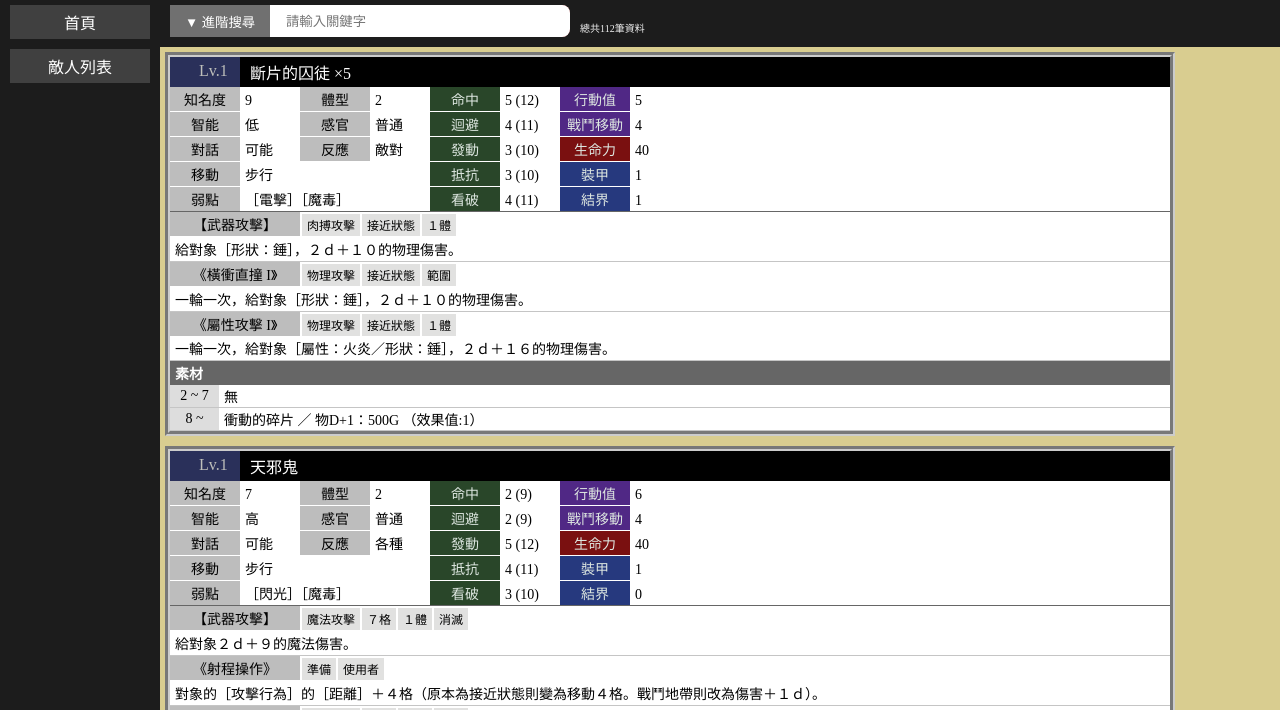
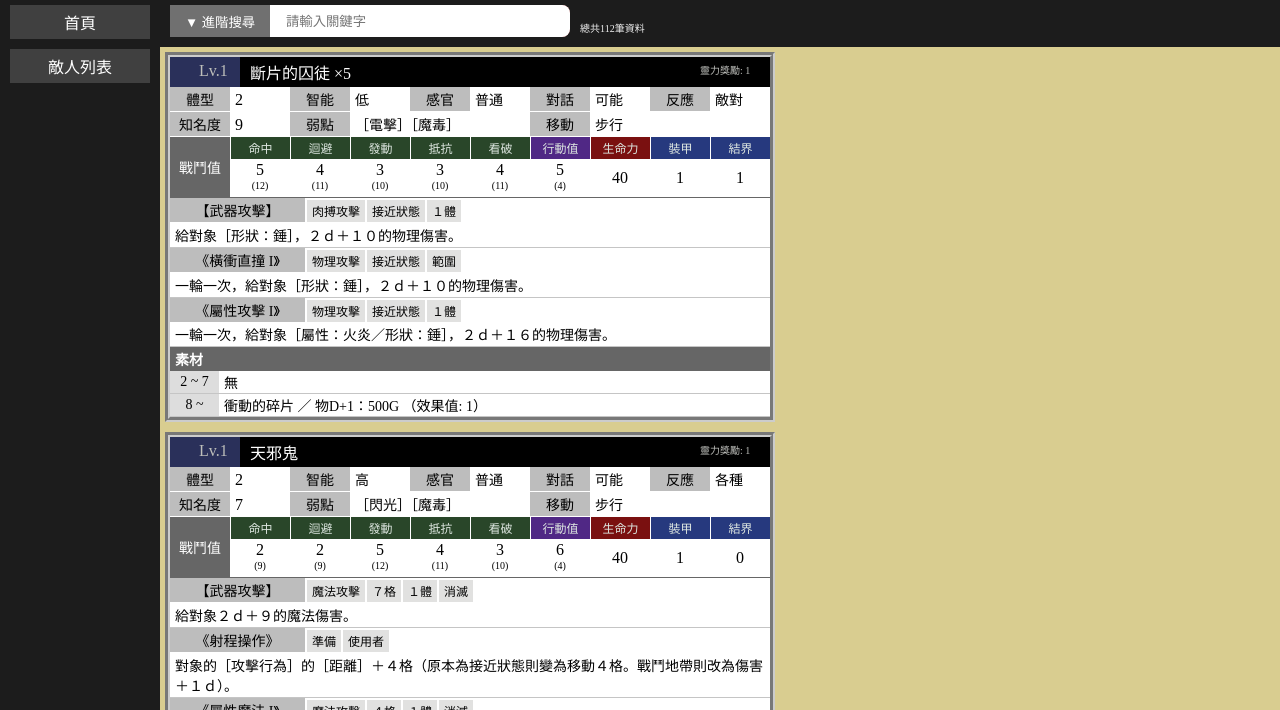
Before and after one commit to hazmole/kamigakari-database, a plain HTML site: page enemy-list.html in a window 1280 px wide. Shown: the part 90-800 px from the top of the page. Drawn offline with Linux system fonts and the light colour scheme; a web font is replaced by a local one.

Commit message:
20221007: update UI Layout

```diff
--- a/css/global.css
+++ b/css/global.css
@@ -2,9 +2,8 @@
 	display: flex;
 	flex-wrap: wrap;
 }
-.row.baseline {
-	align-items: baseline;
-}
+.row.nowrap { flex-wrap: nowrap; }
+.row.baseline { align-items: baseline; }
 
 button { cursor: pointer; }
 button:hover {
--- a/css/item-card.css
+++ b/css/item-card.css
@@ -34,27 +34,24 @@
 .rowField:not(:last-child) .tags { margin-bottom: 1px;}
 
 .rowField .title {
-	width: 70px;
+	width: 60px;
 
 	background-color: #bdbdbd;
 	text-align: center;
 	font-weight: normal;
 }
 .rowField .title { padding: 2px 0px; }
-.rowField .value { padding: 2px 5px; }
+.rowField .value { padding: 2px 5px; width: 60px; }
 .rowField .value.Short { width: 50px; }
-.rowField .value.Long  { width: 120px; }
+.rowField .value.Long  { width: 170px; }
 
-.rowField .title.green { background: #294629; color: #dee7e1; }
-.rowField .title.purple { background: #502885; color: #dee7e1; }
-.rowField .title.red { background: #7a1010; color: #dee7e1; }
-.rowField .title.blue { background: #26397e; color: #dee7e1; }
+.rowField .title.dark { background: #666; color: white; }
 
 
 /* Enemy Custom */
 .Enemy-Item {
-	max-width: 1000px;
-	min-width: 350px;
+	max-width: 600px;
+	min-width: 300px;
 }
 .Enemy-Level {
 	padding: 5px 7px 0 3px;
@@ -80,16 +77,36 @@
 	margin: 0 10px;
 	background-color: black;
 }
+.Enemy-ManaReward {
+	margin-left: auto;
+	padding: 5px;
+	width: 65px;
+	color: #bebfbb;
+	font-size: 10px;
+}
 
-.Enemy-Infos { width: 260px; }
-.Enemy-States { width: 130px; }
+.Enemy-Infos { width: 100%; min-width: 300px; }
+.Enemy-States { width: 100%; }
 .Enemy-Rewards { width: 100%; min-width: 300px; }
 .Enemy-Actions { width: 100%; min-width: 300px; border-top: 1px solid #666666; }
+
+.Enemy-States .rowField { align-items: stretch; }
+.Enemy-States .rowField .title { padding: 20px 0px; }
+.Enemy-States .rowField .value { padding: 0px; text-align: center; }
+.Enemy-States .rowField .subtitle { padding: 2px 0; margin-left: 1px; font-size: 12px;}
+.Enemy-States .rowField .mainVal { margin: 2px 0 1px 0; font-size: 16px; }
+.Enemy-States .rowField .fixVal { margin-bottom: 2px; font-size: 10px; }
+.Enemy-States .rowField .doubleLayerVal { padding: 10px 0px; font-size: 16px; }
+
+.Enemy-States .rowField .subtitle.green { background: #294629; color: #dee7e1; }
+.Enemy-States .rowField .subtitle.purple { background: #502885; color: #dee7e1; }
+.Enemy-States .rowField .subtitle.red { background: #7a1010; color: #dee7e1; }
+.Enemy-States .rowField .subtitle.blue { background: #26397e; color: #dee7e1; }
 
 
 /*.rowField.talent:not(:last-child) { border-bottom: 1px solid #c5c5c5; }*/
 .rowField.talent { border-bottom: 1px solid #c5c5c5; }
-.rowField.talent .title { width: 130px; background: #bdbdbd; }
+.rowField.talent .title { width: 135px; background: #bdbdbd; }
 .rowField.talent .tags { display: flex; }
 .rowField.talent .value { width: 100%; }
 
--- a/css/layout-frame.css
+++ b/css/layout-frame.css
@@ -65,6 +65,10 @@ h1 {
   align-items: flex-start;
 }
 
+#ItemContainer.EnemyContainer {
+  flex-direction: column;
+}
+
 /*==============
  * NavBar Object */
 #FrameNavbarInner {
--- a/css/searchbox.css
+++ b/css/searchbox.css
@@ -2,6 +2,7 @@
  * SearchPanel */
 .SearchBar {
   display: flex;
+  flex-wrap: wrap;
 }
 
 .AdvancedSearchBtn {
@@ -54,6 +55,7 @@ form.SearchBox {
   margin: 15px 10px 0 10px;
   color: #eee;
   font-size: 10px;
+  width: 100px;
 }
 
 
--- a/enemy-list.html
+++ b/enemy-list.html
@@ -45,7 +45,7 @@
 			<div id="FrameContentHeader">
 				<div id="SearchPanel"></div>
 			</div>
-			<div id="ItemContainer" class="container"></div>
+			<div id="ItemContainer" class="EnemyContainer"></div>
 		</div>
 	</div>
 </body>
--- a/js/enemy-parser.js
+++ b/js/enemy-parser.js
@@ -54,11 +54,11 @@ function parseEnemy(obj){
 	function getName(){
 		return obj.name.replace(/x/, "×");
 	}
+	function getSize(){
+		return obj.info?.size!=null? (""+obj.info.size): "-";
+	}
 	function getReputation(){
-		return obj.info?.repu!=null? obj.info.repu: "-";
-	}
-	function getSize(){
-		return obj.info?.size!=null? obj.info.size: "-";
+		return obj.info?.repu!=null? (""+obj.info.repu): "-";
 	}
 	function getIntelligent(){
 		return obj.info?.int? Util.EnemyIntelligent[obj.info.int]: "";
@@ -81,11 +81,12 @@ function parseEnemy(obj){
 	}
 	function getState(key){
 		if(!obj.states || obj.states[key]==null) return "-";
-		return obj.states[key];
+		return (""+obj.states[key]);
 	}
 	function getStateWithFixed(key){
-		if(!obj.states || obj.states[key]==null) return "- (-)";
-		return `${obj.states[key]} (${obj.states[key]+7})`;
+		var state = (!obj.states || obj.states[key]==null)? '-': (""+obj.states[key]);
+		var fixed = (!obj.states || obj.states[key]==null)? '-': obj.states[key]+7;
+		return `<div class="mainVal">${state}</div><div class="fixVal">(${fixed})</div>`;
 	}
 	function getMoveSpeed(){
 		if(!obj.states || obj.states["speed"]==null) return "-";
@@ -112,19 +113,21 @@ function parseEnemy(obj){
 	function getRewardEntry( rewardObj ){
 		var lowerRange = rewardObj.range[0];
 		var upperRange = rewardObj.range[1]? rewardObj.range[1]: "";
-		var rewardRange = `${lowerRange} ~ ${upperRange}`;
-		if(lowerRange=='auto'){
-			rewardRange = '自動'
-		}
+		var rewardRange = lowerRange=='auto'? '自動': `${lowerRange} ~ ${upperRange}`;
+
 		var rewardContent = "無";
 		if(rewardObj.content!=""){
-			var cost = rewardObj.cost? rewardObj.cost: (rewardObj.value*500);
-			rewardContent = `${rewardObj.content} ／ ${rewardObj.effect}：${cost}G （效果值:${rewardObj.value}）`;
+			var cost = rewardObj.cost? rewardObj.cost: calcRewardDefaultCost(rewardObj);
+			rewardContent = `${rewardObj.content} ／ ${rewardObj.effect}：${cost}G （效果值: ${rewardObj.value}）`;
 		}
 		return `<div class="rewardEntry">
 				<div class="range">${rewardRange}</div>
 				<div class="content">${rewardContent}</div>
 			</div>`.fmt();
+	}
+	function calcRewardDefaultCost(rewardObj){
+		if(rewardObj.value<=4) return rewardObj.value*500;
+		if(rewardObj.value>=5) return 2000 + (rewardObj.value-4)*1000;
 	}
 	//===================
 
@@ -134,17 +137,14 @@ function parseEnemy(obj){
 		<div class="Enemy-Type ${obj.type}" title="種別：${Util.CreatureType[obj.type]}"></div>
 		<div class="Enemy-Level">Lv.${obj.level}</div>
 		<div class="Enemy-Name">${getName()}</div>
+		<div class="Enemy-ManaReward">靈力獎勵: ${Math.ceil(obj.level/5)}</div>
 	</div>
-	<div class="row">
+
 	<div class="Enemy-Infos">
 		<div class="row">
 			<div class="rowField">
-					<div class="title">知名度</div>
-					<div class="value Short">${getReputation()}</div>
-				</div>
-				<div class="rowField">
 				<div class="title">體型</div>
-					<div class="value Short">${getSize()}</div>
+				<div class="value Short" style="font-size:16px;">${getSize()}</div>
 			</div>
 			<div class="rowField">
 				<div class="title">智能</div>
@@ -162,65 +162,69 @@ function parseEnemy(obj){
 				<div class="title">反應</div>
 				<div class="value Short">${getReaction()}</div>
 			</div>
+
 			<div class="rowField">
-					<div class="title">移動</div>
-					<div class="value Long">${getMovements()}</div>
+				<div class="title">知名度</div>
+				<div class="value Short" style="font-size:16px;">${getReputation()}</div>
 			</div>
 			<div class="rowField">
 				<div class="title">弱點</div>
 				<div class="value Long">${getWeakness()}</div>
 			</div>
+			<div class="rowField">
+				<div class="title">移動</div>
+				<div class="value Long">${getMovements()}</div>
+			</div>
 		</div>
 	</div>
 	<div class="Enemy-States">
-			<div class="rowField">
-				<div class="title green">命中</div>
-				<div class="value Short">${getStateWithFixed("phy_hit")}</div>
+		<div class="rowField row nowrap">
+			<div class="title dark">戰鬥值</div>
+			<div class="row">
+				<div class="value">
+					<div class="subtitle green">命中</div>
+					${getStateWithFixed("phy_hit")}
 				</div>
-			<div class="rowField">
-				<div class="title green">迴避</div>
-				<div class="value Short">${getStateWithFixed("phy_evd")}</div>
+				<div class="value">
+					<div class="subtitle green">迴避</div>
+					${getStateWithFixed("phy_evd")}
 				</div>
-			<div class="rowField">
-				<div class="title green">發動</div>
-				<div class="value Short">${getStateWithFixed("mgc_hit")}</div>
+				<div class="value">
+					<div class="subtitle green">發動</div>
+					${getStateWithFixed("mgc_hit")}
 				</div>
-			<div class="rowField">
-				<div class="title green">抵抗</div>
-				<div class="value Short">${getStateWithFixed("mgc_evd")}</div>
+				<div class="value">
+					<div class="subtitle green">抵抗</div>
+					${getStateWithFixed("mgc_evd")}
 				</div>
-			<div class="rowField">
-				<div class="title green">看破</div>
-				<div class="value Short">${getStateWithFixed("spc_evd")}</div>
+				<div class="value">
+					<div class="subtitle green">看破</div>
+					${getStateWithFixed("spc_evd")}
+				</div>
+				<div class="value">
+					<div class="subtitle purple">行動值</div>
+					<div class="mainVal">${getState("speed")}</div>
+					<div class="fixVal">(${getMoveSpeed("speed")})</div>
+				</div>
+				<div class="value">
+					<div class="subtitle red">生命力</div>
+					<div class="doubleLayerVal">${getState("hp")}</div>
+				</div>
+				<div class="value">
+					<div class="subtitle blue">裝甲</div>
+					<div class="doubleLayerVal">${getState("phy_armor")}</div>
+				</div>
+				<div class="value">
+					<div class="subtitle blue">結界</div>
+					<div class="doubleLayerVal">${getState("mgc_armor")}</div>
 				</div>
 			</div>
-		<div class="Enemy-States">
-			<div class="rowField">
-				<div class="title purple">行動值</div>
-				<div class="value Short">${getState("speed")}</div>
-			</div>
-			<div class="rowField">
-				<div class="title purple">戰鬥移動</div>
-				<div class="value Short">${getMoveSpeed()}</div>
-			</div>
-			<div class="rowField">
-				<div class="title red">生命力</div>
-				<div class="value Short">${getState("hp")}</div>
-			</div>
-			<div class="rowField">
-				<div class="title blue">裝甲</div>
-				<div class="value Short">${getState("phy_armor")}</div>
-			</div>
-			<div class="rowField">
-				<div class="title blue">結界</div>
-				<div class="value Short">${getState("mgc_armor")}</div>
 		</div>
 	</div>
+
 	<div class="Enemy-Actions">
 		${getActions()}
 	</div>
-	</div>
-	<div class="row">
 
 	<div class="Enemy-Rewards">
 		<div class="rowField" style="align-items:stretch;">
@@ -229,6 +233,5 @@ function parseEnemy(obj){
 		</div>
 	</div>
 
-	</div>
 </div>`.fmt();
 }
--- a/js/enemy-searcher.js
+++ b/js/enemy-searcher.js
@@ -45,6 +45,14 @@ EnemySearchCtrl.advancedCfg = [
     ],
   },
   {
+    field: 'misc',
+    title: '其他',
+    type: 'selection',
+    options: [
+      { text: '×ｎ精怪', value: 'isGroup' },
+    ],
+  },
+  {
     field: 'source',
     title: '資源',
     type: 'selection',
@@ -65,6 +73,21 @@ EnemySearchCtrl.advancedCfg = [
   }
 ];
 
+EnemySearchCtrl.decorateListData = function(list){
+  return list.map( itemObj => {
+    var newObj = {};
+    Object.assign(newObj, itemObj);
+
+    if(itemObj.alias!=null)
+      newObj.alias = itemObj.alias.map( txt => txt.toLowerCase() ).join(' ');
+
+    newObj.misc = [];
+    if(itemObj.isGroup) newObj.misc.push("isGroup");
+
+    return newObj;
+  });
+}
+
 EnemySearchCtrl.EnemyTypeArr = [ 'humanoid', 'beast', 'insect', 'plant', 'machine', 'undead', 'eudemon', 'demon'];
 EnemySearchCtrl.cmpFunc = function(a, b){
   if(a.type != b.type) return (EnemySearchCtrl.EnemyTypeArr.indexOf(a.type) - EnemySearchCtrl.EnemyTypeArr.indexOf(b.type));
@@ -72,10 +95,11 @@ EnemySearchCtrl.cmpFunc = function(a, b){
   return ENEMY_LIST.indexOf(a) - ENEMY_LIST.indexOf(b);
 };
 
-
 var ENEMY_LIST;
 EnemySearchCtrl.searcher = new MySearcher();
-EnemySearchCtrl.searcher.Register(ENEMY_LIST, {
+EnemySearchCtrl.searcher.Register(
+  EnemySearchCtrl.decorateListData(ENEMY_LIST),
+  {
     simple: EnemySearchCtrl.simpleCfg,
     advanced: EnemySearchCtrl.advancedCfg,
     compareFunc: EnemySearchCtrl.cmpFunc,
--- a/js/mySearcher.js
+++ b/js/mySearcher.js
@@ -75,9 +75,9 @@
   isMatch(itemObj, filter){
     // Simple Search
     if(filter.simple){
-      var text = filter.simple;
+      var text = filter.simple.toLowerCase();
       var result = this.config.simple.fields
-        .map( field => itemObj[field].includes(text) )
+        .map( field => itemObj[field]!=null && itemObj[field].includes(text) )
         .reduce( (a,b) => a || b );
 
       if(!result) return false;
```
Lines whose indentation alone changed are shown as unchanged.
